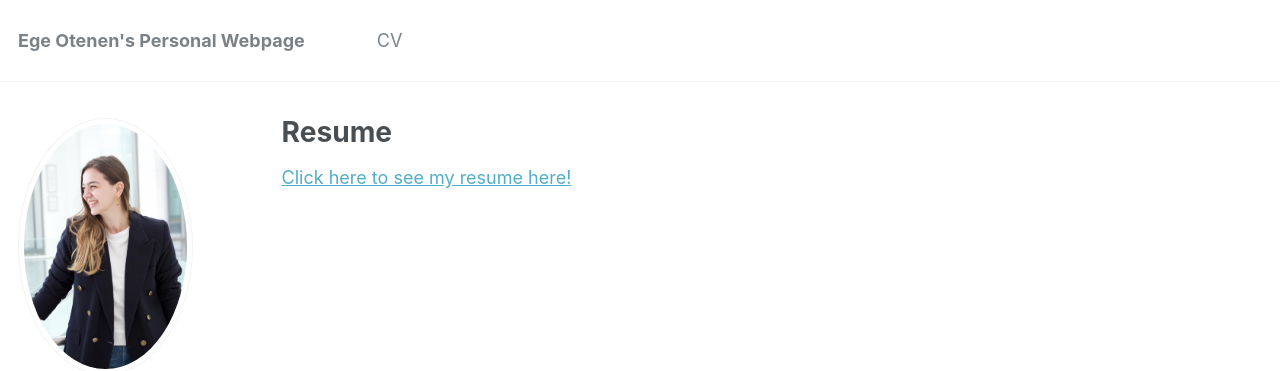
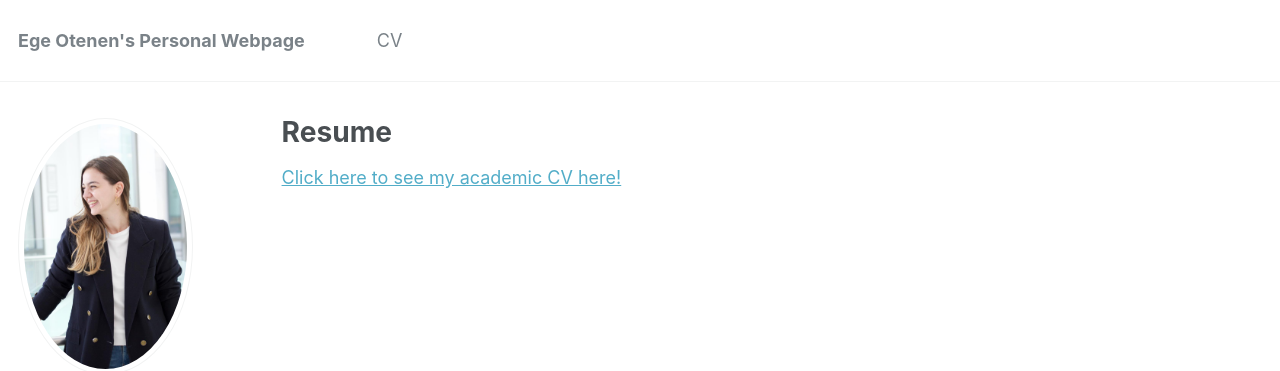
Before and after one commit to egeotenen/egeotenen.github.io, a Jekyll site: the page built from _pages/cv.md, in a window 1280 px wide. Shown: the top 371 px of the page. Built offline with Jekyll 4.4.1, drawn with Linux system fonts in a browser that asks for light colours; some web fonts are replaced.

Commit message:
update cv

```diff
--- a/_pages/cv.md
+++ b/_pages/cv.md
@@ -7,4 +7,4 @@ redirect_from:
   - /resume
 ---
 
-[Click here to see my resume here!](https://drive.google.com/file/d/1U8aUzaptauep0G4MOZCTxSL9mui46Zwg/view?usp=sharing)
+[Click here to see my academic CV here!](https://drive.google.com/file/d/13zjRBxsA7dh16msCBnNLrMqLzDwaMAk0/view?usp=share_link)
```
